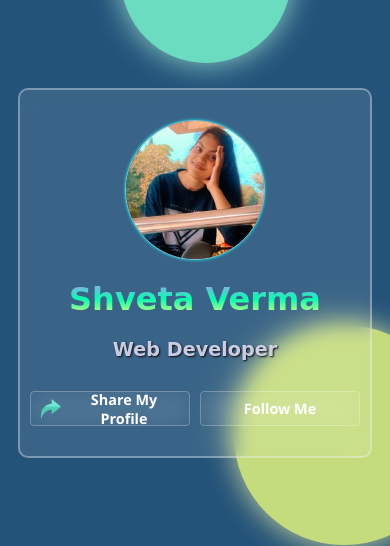
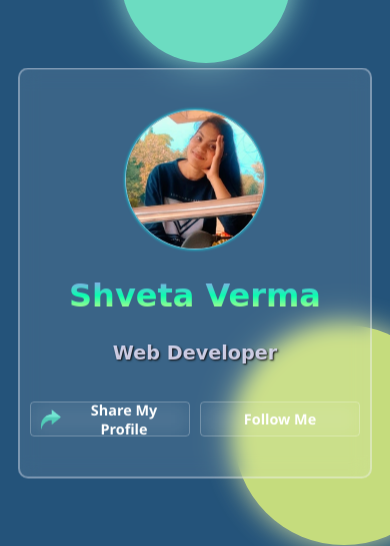
Before and after one commit to vshveta08/Profile-Share-Modal, a plain HTML site: page index.html in a window 390 px wide. Shown: the part 149-695 px from the top of the page. Drawn offline with Linux system fonts and the light colour scheme.

Commit message:
Update style.css

```diff
--- a/style.css
+++ b/style.css
@@ -278,9 +278,9 @@ body {
 }
 @media (max-width: 500px){
     .container {
-        padding: 30px 10px;
+        padding: 40px 10px;
         width:354px;
-        gap: 20px;
+        gap: 27px;
     }
 }
 
```
